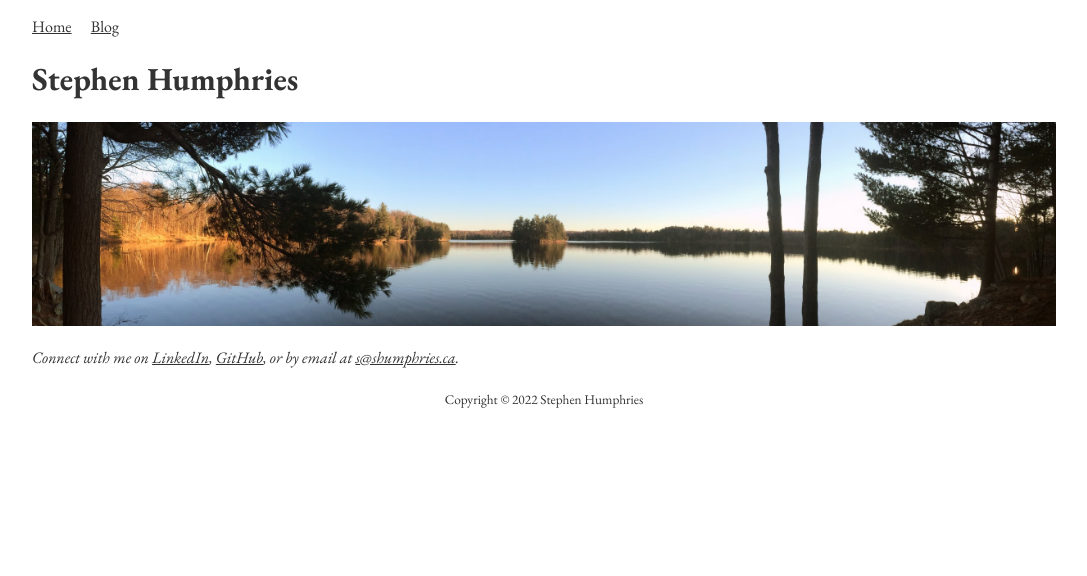
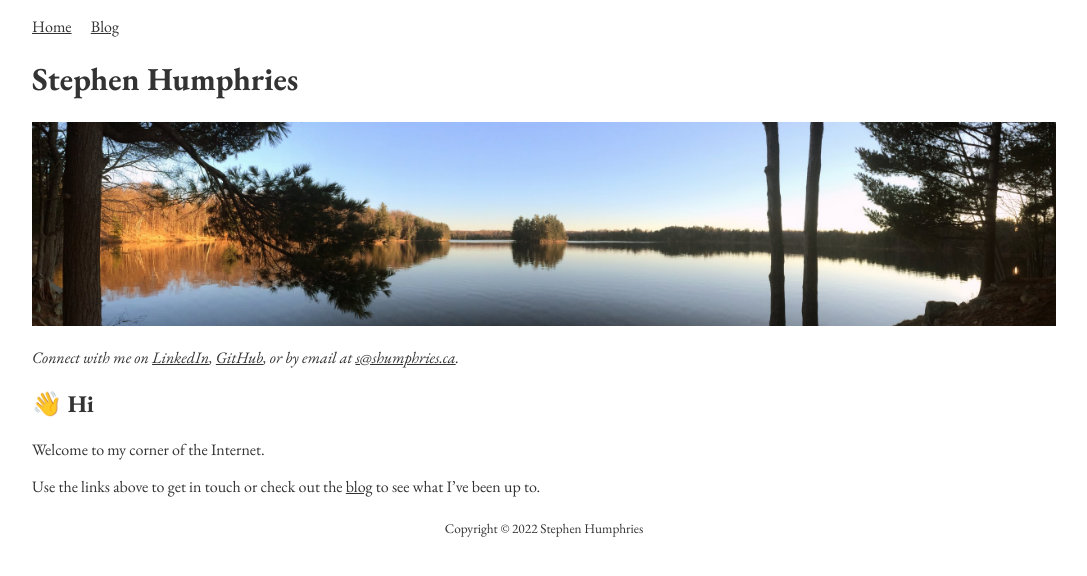
Before and after one commit to sjahu/sjahu.github.io, a Jekyll site: the page built from index.md, in a window 1280 px wide. Shown: the top 576 px of the page, without its empty margins (96-1183 px from the left). Built offline with Jekyll 4.4.1, drawn with Linux system fonts in a browser that asks for light colours.

Commit message:
Update main page

```diff
--- a/index.md
+++ b/index.md
@@ -6,3 +6,8 @@ title: Home
 <img src="/assets/images/smallclearlake.jpg" width="100%" title="I took this in the evening on Small Clear Lake in Frontenac Park. It's a nice photo, so I thought I'd use it to add some colour to the top of the page :)">
 
 _Connect with me on [LinkedIn](https://www.linkedin.com/in/sjahumphries/), [GitHub](https://github.com/sjahu/), or by email at <noscript id="email">(JavaScript is disabled in your browser-- you'll have to read the source to figure out my email address)</noscript><script src="/assets/js/email.js"></script>._
+
+## 👋 Hi
+Welcome to my corner of the Internet.
+
+Use the links above to get in touch or check out the [blog](/blog) to see what I've been up to.
```
